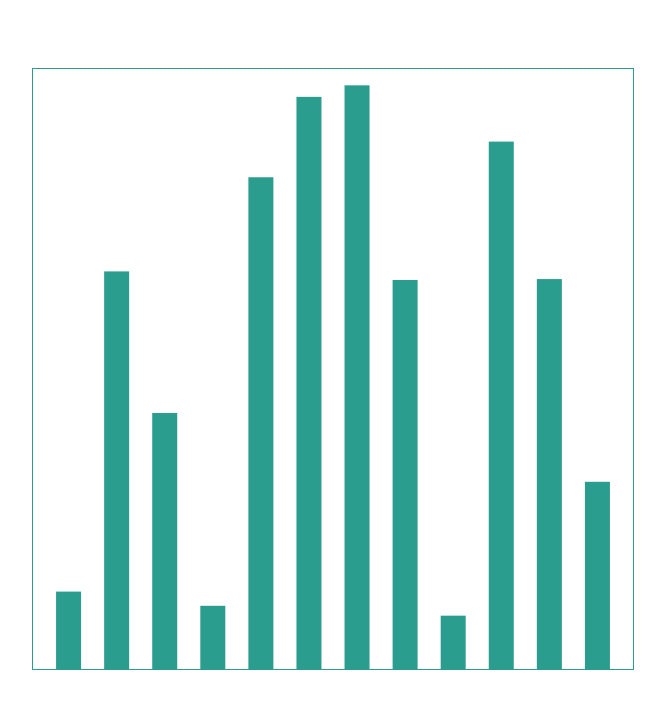
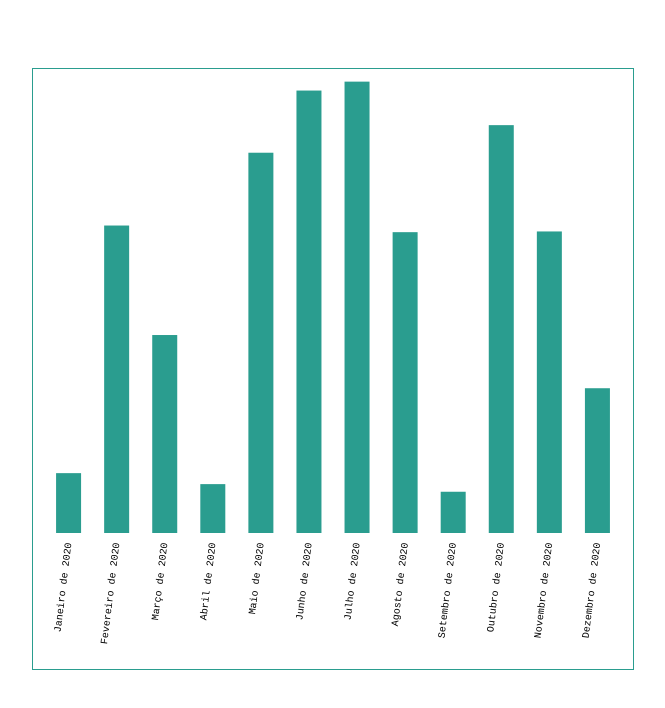
Before and after one commit to xavierhalison/tcc, a React (Create React App) app: page / in a window 1280 px wide. Shown: the top 708 px of the page, without its empty margins (6-671 px from the left). Built offline with nearby package versions, Linux system fonts and the light colour scheme.

Commit message:
espaço das labels

```diff
--- a/src/App.js
+++ b/src/App.js
@@ -17,18 +17,18 @@ function App() {
   );
 
   const labels = [
-    "jan",
-    "fev",
-    "mar",
-    "abr",
-    "mai",
-    "jun",
-    "jul",
-    "ago",
-    "set",
-    "out",
-    "nov",
-    "dez",
+    "Janeiro de 2020",
+    "Fevereiro de 2020",
+    "Março de 2020",
+    "Abril de 2020",
+    "Maio de 2020",
+    "Junho de 2020",
+    "Julho de 2020",
+    "Agosto de 2020",
+    "Setembro de 2020",
+    "Outubro de 2020",
+    "Novembro de 2020",
+    "Dezembro de 2020",
   ];
 
   return (
--- a/src/visualizations/bar.js
+++ b/src/visualizations/bar.js
@@ -1,12 +1,6 @@
-import React from "react";
+import React, { useRef } from "react";
 
 export default function Bar({ data, size, color, labels }) {
-  /**
-   * Todas as propriedades do ǵráfico
-   * @returns Object
-   */
-  const getChartProperties = () => {
-    // número de espaços entre as barras
   const gapNumber = data.length + 1;
 
   // largura das barras
@@ -18,6 +12,10 @@ export default function Bar({ data, size, color, labels }) {
   // valor da maior barra
   const highestBar = Math.max(...data);
 
+  const longestLabel = labels.reduce(function (a, b) {
+    return a.length > b.length ? a : b;
+  });
+
   // tamanho (visual) da maior barra
   const highestBarHeight = size * 1;
 
@@ -26,31 +24,21 @@ export default function Bar({ data, size, color, labels }) {
 
   const chartBaseValue = Math.ceil(highestBar / baseNumber) * baseNumber;
 
-    return {
-      gapNumber,
-      gapWidth,
-      barWidth,
-      highestBar,
-      highestBarHeight,
-      chartBaseValue,
-    };
-  };
+  const barsArea = size - longestLabel.length * 8;
+
+  const labelsArea = size - barsArea;
 
   const getBarHeight = (value) => {
-    const { chartBaseValue } = getChartProperties();
-    return (value * size) / chartBaseValue;
+    return (value * barsArea) / chartBaseValue;
   };
 
   const getCurrentX = (k) => {
-    const { gapWidth, barWidth } = getChartProperties();
     return (k + 1) * gapWidth + k * barWidth;
   };
 
   const Bars = () => {
-    const { barWidth } = getChartProperties();
-
     return (
-      <g transform={`translate(${0}, ${size})`}>
+      <g transform={`translate(${0}, ${barsArea})`}>
         {data.map((value, key) => {
           const barHeight = getBarHeight(value);
 
@@ -70,6 +58,41 @@ export default function Bar({ data, size, color, labels }) {
     );
   };
 
+  const Labels = () => {
+    const style = {
+      fontFamily: "monospace",
+      fontSize: "10px",
+    };
+    return (
+      <g transform={`translate(${0}, ${barsArea})`}>
+        {labels.map((value, key) => {
+          const pathStart = getCurrentX(key);
+          const pathEnd = pathStart + barWidth * 0.66;
+          const hypotenuse = Math.sqrt(
+            Math.pow(labelsArea, 2) + Math.pow(barWidth * 0.66, 2)
+          );
+
+          console.log(hypotenuse);
+
+          return (
+            <>
+              <path
+                d={`M${pathStart} ${labelsArea} L${pathEnd} 0`}
+                // stroke="black"
+                id={`${key}_path`}
+              />
+              <text style={style} x={hypotenuse - 10} y="0" textAnchor="end">
+                <textPath xlinkHref={`#${key}_path`} id={`${key}_label`}>
+                  {value}
+                </textPath>
+              </text>
+            </>
+          );
+        })}
+      </g>
+    );
+  };
+
   return (
     <svg
       style={{ border: `1px solid ${color}` }}
@@ -77,6 +100,7 @@ export default function Bar({ data, size, color, labels }) {
       height={size}
       viewBox={`0 0 ${size} ${size}`}
     >
+      <Labels />
       <Bars />
     </svg>
   );
```
Lines whose indentation alone changed are shown as unchanged.
